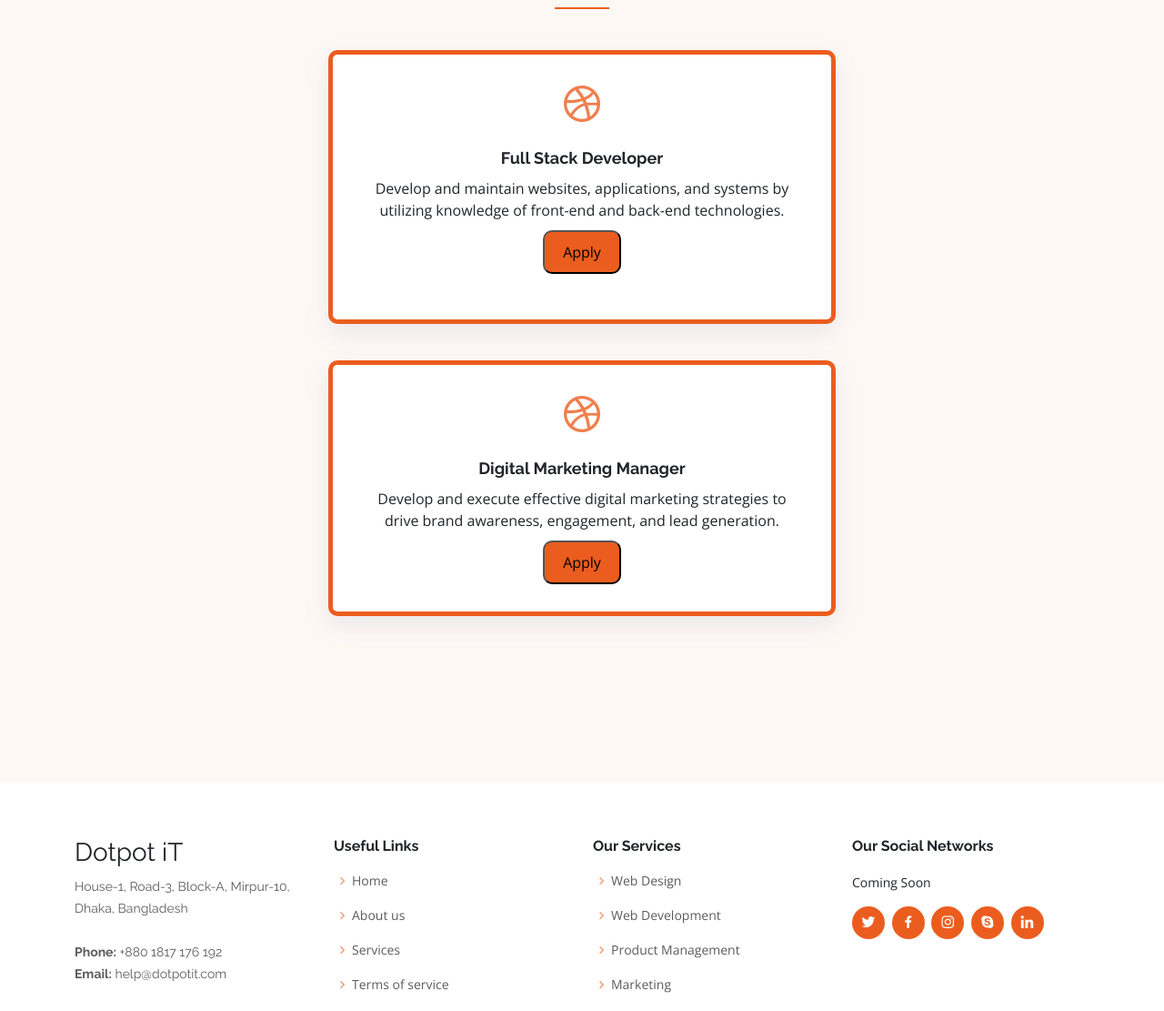
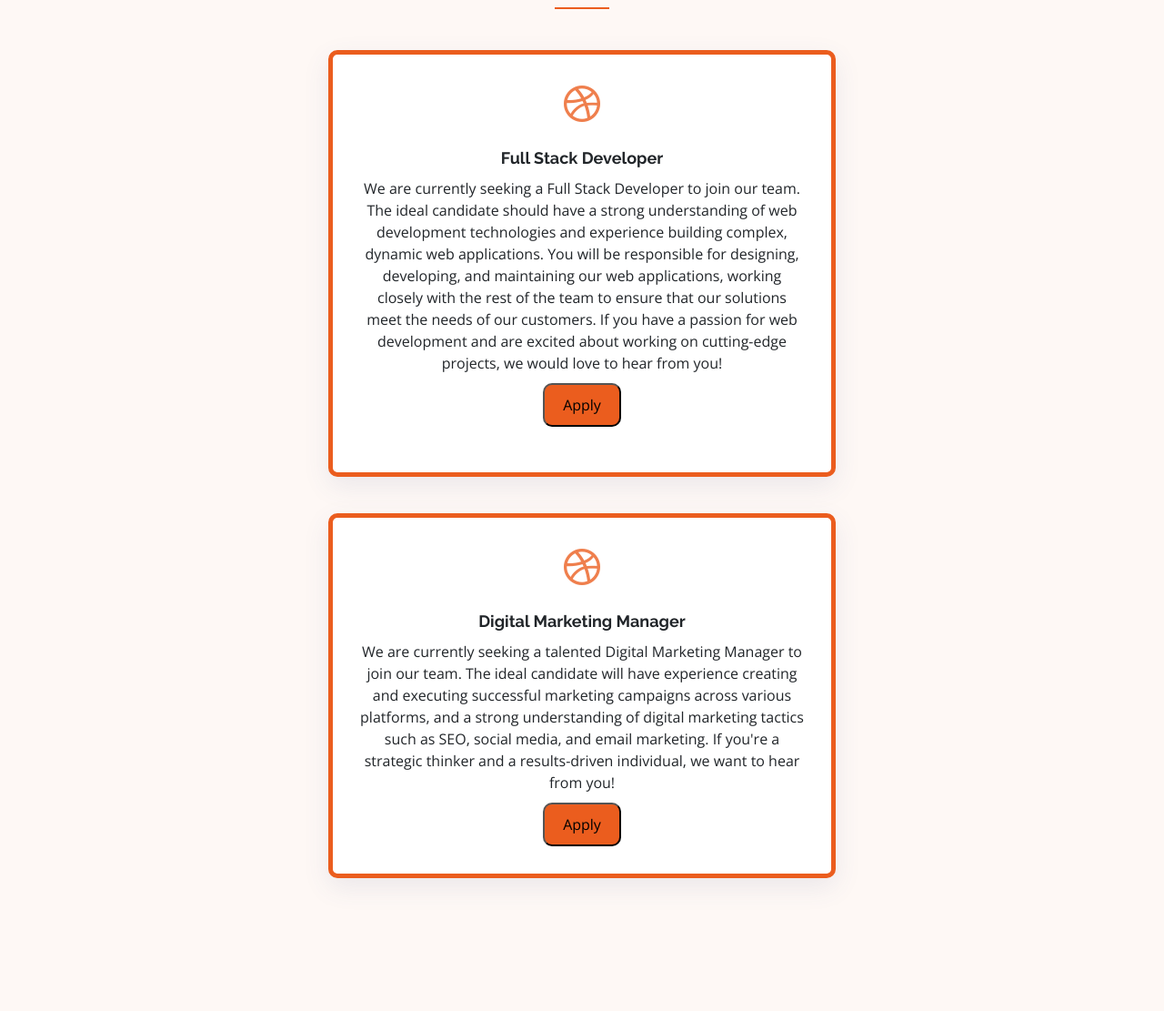
Before and after one commit to asifdotpy/JobHub, a Django app: page /jobs/ in a window 1280 px wide. Shown: the part 853-1964 px from the top of the page at 91% size. Run offline with Django 4.2, Linux system fonts and the light colour scheme; some libraries are stand-ins or nearby versions.

Commit message:
minor changes added

```diff
--- a/mysite/jobs/templates/jobs/job_list.html
+++ b/mysite/jobs/templates/jobs/job_list.html
@@ -77,8 +77,12 @@
             style="display: flex; flex-direction: column; align-items: center; justify-content: center; border: solid 5px #eb5d1e; border-radius: 10px;">
             <div class="icon" style="margin-bottom: 10px;"><i class="bx bxl-dribbble"></i></div>
             <h4 class="title" style="margin-bottom: 10px;">Full Stack Developer</a></h4>
-            <p style="margin-bottom: 10px;">Develop and maintain websites, applications, and systems by utilizing
-              knowledge of front-end and back-end technologies.</p>
+            <p style="margin-bottom: 10px;">We are currently seeking a Full Stack Developer to join our team. The ideal
+              candidate should have a strong understanding of web development technologies and experience building
+              complex, dynamic web applications. You will be responsible for designing, developing, and maintaining our
+              web applications, working closely with the rest of the team to ensure that our solutions meet the needs of
+              our customers. If you have a passion for web development and are excited about working on cutting-edge
+              projects, we would love to hear from you!</p>
             <button id="apply-btn1"
               style="margin-bottom: 20px; background-color: #eb5d1e; border-radius: 10px; padding: 10px 20px;">Apply</button>
             <!--responsive box-->
@@ -128,8 +132,11 @@
             <div class="icon" style="margin-bottom: 10px;"><i class="bx bxl-dribbble"></i></div>
             <h4 class="title" style="margin-bottom: 10px;">Digital Marketing Manager</a>
             </h4>
-            <p style="margin-bottom: 10px;">Develop and execute effective digital marketing strategies to drive brand
-              awareness, engagement, and lead generation.</p>
+            <p style="margin-bottom: 10px;">We are currently seeking a talented Digital Marketing Manager to join our
+              team. The ideal candidate will have experience creating and executing successful marketing campaigns
+              across various platforms, and a strong understanding of digital marketing tactics such as SEO, social
+              media, and email marketing. If you're a strategic thinker and a results-driven individual, we want to hear
+              from you!</p>
             <button id="apply-btn2"
               style="background-color: #eb5d1e; border-radius: 10px; padding: 10px 20px;">Apply</button>
             <!-- pop up created to open the job description and form-->
```
